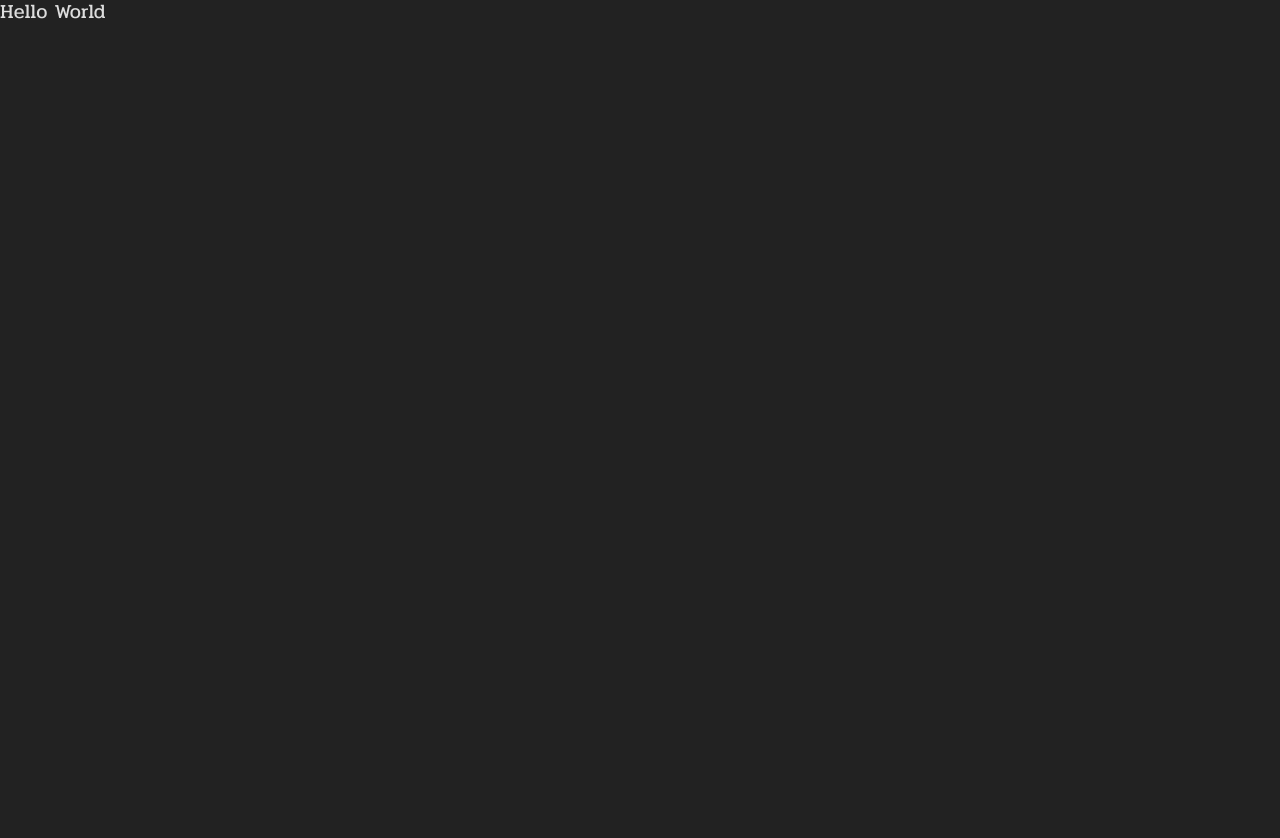
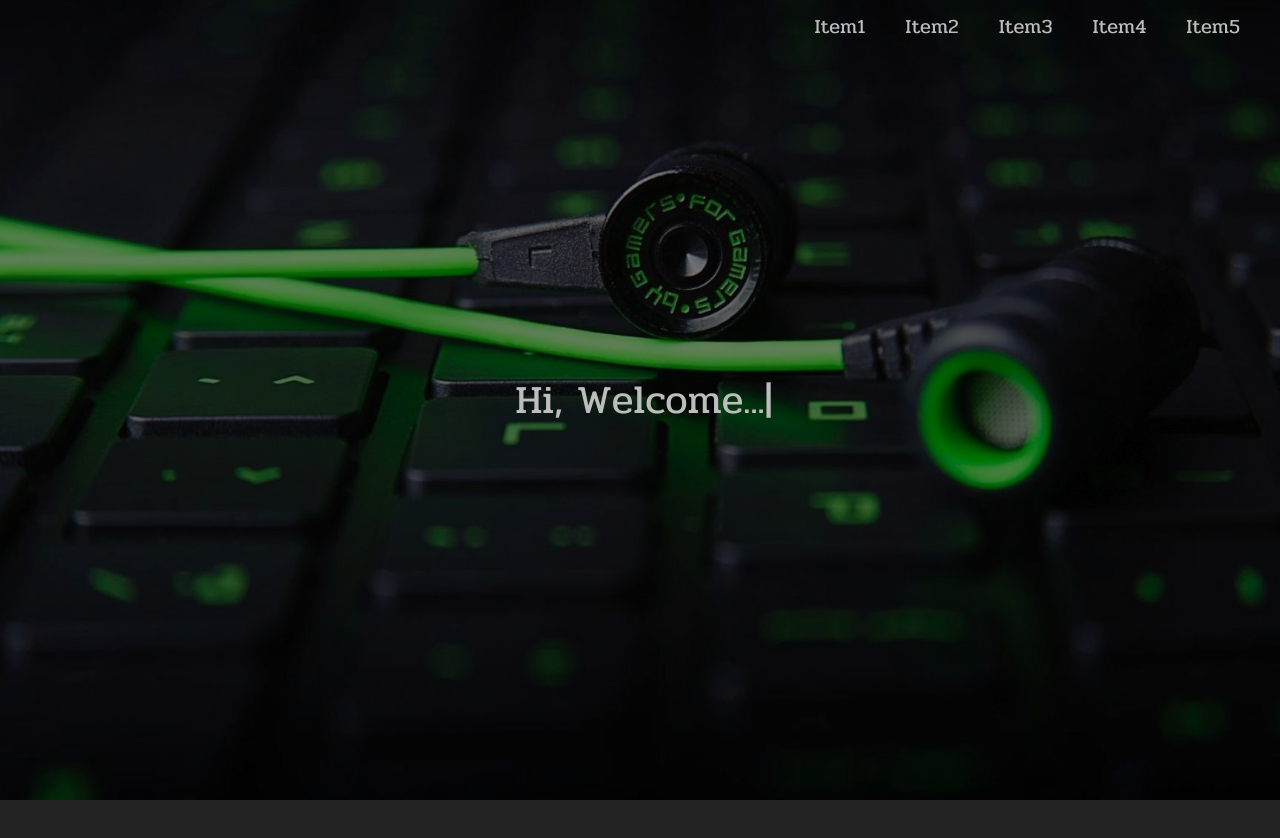
Before and after one commit to Basone01/basone01.github.io, a React (Create React App) app: page /#/ in a window 1280 px wide. Shown: the top 838 px of the page. Built offline with nearby package versions, Linux system fonts and the light colour scheme.

Commit message:
Created NavBar and added to App

```diff
--- a/src/App.js
+++ b/src/App.js
@@ -1,13 +1,14 @@
-import React, { Component } from 'react';
+import React, { Component,Fragment } from 'react';
+import Header from './components/header/';
+import NavBar from './components/nav/'
+class App extends Component {
+	render() {
+		return <Fragment>
+					<NavBar>sdkjfhkjsdfkj</NavBar>
+					<Header src={require("./img/headerBG.jpg")} msg="Hi, Welcome..." />
+				</Fragment>
 
-class App extends Component {
-  render() {
-    return (
-      <div>
-        Hello World
-      </div>
-    );
-  }
+	}
 }
 
 export default App;
--- a/src/components/header/header.js
+++ b/src/components/header/header.styled.js
@@ -1,14 +1,13 @@
-import React, { Component } from 'react'
 import styled from 'styled-components';
 
-export const Header = styled.div`
+export const ImgContentBox = styled.div`
     display:flex;
     position:relative;
     height:100vh;
     background-color:rgba(0,0,0,0.5);
     justify-content:center;
     align-items:center;
-
+    font-size:2rem;
     &:before{
         content:'';
         position:absolute;
@@ -23,8 +22,4 @@ export const Header = styled.div`
         z-index:-1;
     }
 
-
-
 `;
-
-export default Header;
--- /dev/null
+++ b/src/components/header/index.js
@@ -0,0 +1,11 @@
+import React, { Component } from 'react';
+import { ImgContentBox } from './header.styled';
+import TypingMessage from './typingMessage'
+export const Header = (props) => {
+    return (
+        <ImgContentBox src={props.src}>
+            <TypingMessage msg={props.msg}></TypingMessage>
+        </ImgContentBox>
+    );
+};
+export default Header;
--- /dev/null
+++ b/src/components/header/typingMessage.js
@@ -0,0 +1,65 @@
+import React, { Component } from 'react'
+import styled,{keyframes} from 'styled-components'
+
+const blink = keyframes`
+        0%,60% {
+            opacity:1;
+        }
+
+        100% {
+            opacity:0;
+        }
+`
+
+const MessageBox = styled.div`
+    display:inline-block;
+    position:relative;
+    user-select:none;
+    &:after{
+        content:"|";
+        position:absolute;
+        top:0;
+        bottom:0;
+        left:100%;
+        animation: ${blink} 1s linear infinite;
+
+    }
+
+
+`
+
+export default class TypingMessage extends Component {
+    constructor(props){
+        super(props);
+        this.state={
+            isCursorDisplay:true,
+            message:"",
+        }
+    }
+
+    componentDidMount(){
+        //typing
+        const { msg } = this.props;
+        let i=0;
+        for(let c of msg){
+            i++;
+            const snapshotMsg = msg.substr(0,i);
+            setTimeout(()=>{
+                this.setState({message:snapshotMsg});
+            },i*300)
+        }
+        //cursor blinking
+        setInterval(()=>{
+            this.setState({isCursorDisplay:!this.state.isCursorDisplay});
+        },750);
+    }
+
+    render() {
+        const {message,isCursorDisplay}=this.state;
+        return (
+        <MessageBox cursor={isCursorDisplay.toString()}>
+            {message}
+        </MessageBox>
+        )
+    }
+}
--- /dev/null
+++ b/src/components/nav/index.js
@@ -0,0 +1,3 @@
+import NavBar from './navBar';
+
+export default NavBar;
--- /dev/null
+++ b/src/components/nav/item.js
@@ -0,0 +1,49 @@
+import React, { Component } from 'react'
+import styled from 'styled-components';
+
+const Item = styled.a`
+    display:inline-block;
+    position: relative;
+    box-sizing:border-box;
+    padding:0.5em 1em;
+    user-select: none;
+    color:var(--white);
+    cursor:pointer;
+    transition:color 0.5s;
+    transition:text-shadow 0.5s;
+    &:before{
+        content:'';
+        display:block;
+        position:absolute;
+        background-color:var(--white);
+        height:0.1em;
+        bottom:5%;
+        left:50%;
+        right:50%;
+        transition:all 0.25s ease-out;
+    }
+    &:hover{
+        text-shadow:0 0 0.125em var(--white);
+        &:before{
+            left:10%;
+            right:10%;
+        }
+
+    }
+
+
+
+
+
+
+`
+
+export default class NavItem extends Component {
+  render() {
+    return (
+      <Item>
+        {this.props.children}
+      </Item>
+    )
+  }
+}
--- /dev/null
+++ b/src/components/nav/navBar.js
@@ -0,0 +1,29 @@
+import React, { Component } from 'react'
+import styled from 'styled-components';
+import NavItem from './item'
+
+const Bar = styled.div`
+    display: flex;
+    position:fixed;
+    padding: 0.25em 1em;
+    justify-content:flex-end;
+    top:0;
+    left:0;
+    right:0;
+    z-index:1;
+`
+
+
+export default class NavBar extends Component {
+  render() {
+    return (
+      <Bar>
+        <NavItem>Item1</NavItem>
+        <NavItem>Item2</NavItem>
+        <NavItem>Item3</NavItem>
+        <NavItem>Item4</NavItem>
+        <NavItem>Item5</NavItem>
+      </Bar>
+    )
+  }
+}
--- a/src/globalStyle.js
+++ b/src/globalStyle.js
@@ -1,5 +1,5 @@
 import { injectGlobal } from 'styled-components';
-import 'normalize.css/normalize.css'
+import 'normalize.css/normalize.css';
 
 injectGlobal`
     /* @import url('https://fonts.googleapis.com/css?family=Pridi:400,700'); */
@@ -13,18 +13,22 @@ injectGlobal`
         font-weight:bold;
     }
 
+    :root{
+        font-size:20px;
+        --white:#bdbdbd;
+        --black:#222;
+    }
+
     *{
         box-sizing:border-box;
     }
 
-    :root{
-        font-size:20px;
-    }
+
 
     body{
-        background-color:#222;
+        background-color:var(--black);
         font-family:'Pridi', serif;
-        color:#ddd;
+        color:var(--white);
         height:2000px;
         overflow:auto;
         font-size:1rem;
@@ -32,4 +36,4 @@ injectGlobal`
 
 
 
-`
+`;
```
Also changed, not shown: src/img/headerBG.jpg (added).
